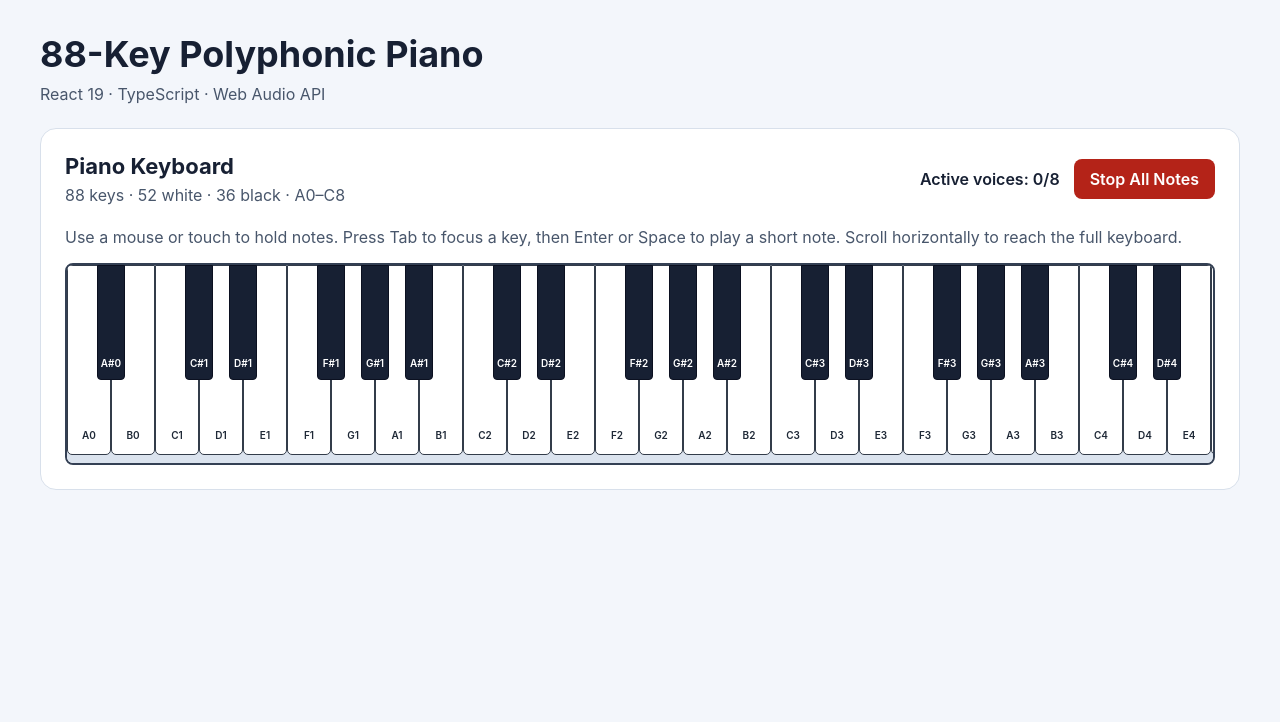
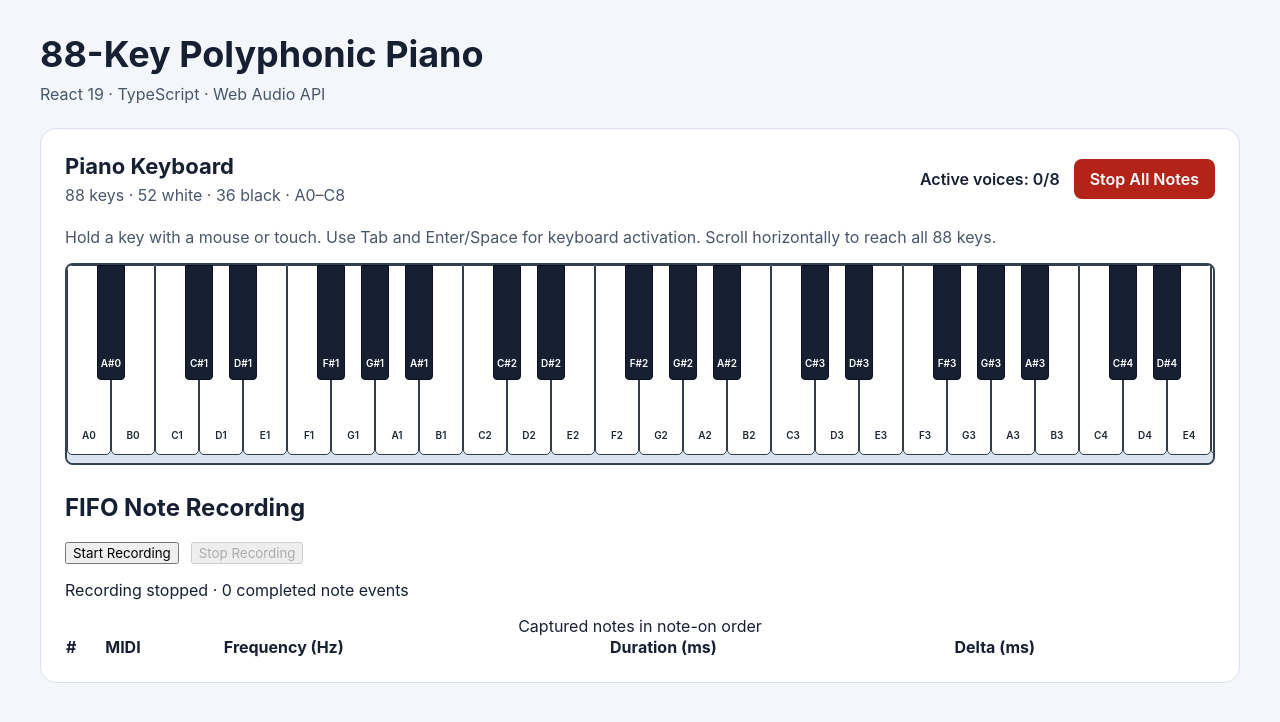
Before and after one commit to 24521912-source/24521912_CamTu_Lab3, a React (Vite) app in the folder Homework2/: page / in a window 1280 px wide. Shown: the top 722 px of the page. Built offline with nearby package versions, Linux system fonts and the light colour scheme.

Commit message:
feat(recording): capture ordered piano note events

```diff
--- a/Homework2/src/components/PianoKeyboard.tsx
+++ b/Homework2/src/components/PianoKeyboard.tsx
@@ -1,6 +1,8 @@
 import { useCallback, useEffect, useRef, useState } from "react";
 import { PIANO_NOTES } from "../piano/noteModel";
+import type { RecordedNoteEvent } from "../piano/types";
 import { PianoSynth } from "../audio/PianoSynth";
+import { NoteRecorder } from "../recording/NoteRecorder";
 import PianoKey from "./PianoKey";
 import styles from "./PianoKeyboard.module.css";
 
@@ -15,7 +17,9 @@ interface NoteSession {
   timer?: ReturnType<typeof setTimeout>;
 }
 
-const WHITE_NOTES = PIANO_NOTES.filter((note) => note.isWhite);
+const WHITE_NOTES = PIANO_NOTES.filter(
+  (note) => note.isWhite
+);
 
 const BLACK_NOTES = (() => {
   let whiteCount = 0;
@@ -35,15 +39,32 @@ const BLACK_NOTES = (() => {
   return positions;
 })();
 
+const BLACK_NOTE_MAP = new Map(
+  PIANO_NOTES.filter((note) => note.isBlack).map(
+    (note) => [note.midi, note]
+  )
+);
+
 export default function PianoKeyboard() {
   const synthRef = useRef<PianoSynth | null>(null);
   const sessionsRef = useRef(new Map<number, NoteSession>());
+
+  const recorderRef = useRef<NoteRecorder | null>(null);
+
+  if (recorderRef.current === null) {
+    recorderRef.current = new NoteRecorder();
+  }
 
   const [pressed, setPressed] = useState<ReadonlySet<number>>(
     () => new Set<number>()
   );
   const [activeCount, setActiveCount] = useState(0);
   const [error, setError] = useState("");
+
+  const [isRecording, setIsRecording] = useState(false);
+  const [recordedNotes, setRecordedNotes] = useState<
+    readonly RecordedNoteEvent[]
+  >([]);
 
   const refreshPressed = useCallback(() => {
     setPressed(new Set(sessionsRef.current.keys()));
@@ -82,10 +103,21 @@ export default function PianoKeyboard() {
     const synth = new PianoSynth();
     synthRef.current = synth;
 
+    const recorder = recorderRef.current!;
+
     const unsubscribe = synth.subscribe((voices, event) => {
       setActiveCount(voices.length);
 
-      if (event?.reason === "stolen" || event?.reason === "stopped") {
+      if (event) {
+        // Record the actual end of the audio voice.
+        // This also covers FIFO voice stealing.
+        recorder.noteOff(event.voice.id, performance.now());
+        setRecordedNotes(recorder.getEvents());
+
+        if (
+          event.reason === "stolen" ||
+          event.reason === "stopped"
+        ) {
           for (const [midi, session] of sessionsRef.current) {
             if (session.voiceId === event.voice.id) {
               sessionsRef.current.delete(midi);
@@ -96,6 +128,7 @@ export default function PianoKeyboard() {
 
               refreshPressed();
               break;
+            }
           }
         }
       }
@@ -118,6 +151,8 @@ export default function PianoKeyboard() {
     return () => {
       window.removeEventListener("blur", handleBlur);
       unsubscribe();
+
+      recorder.stop(performance.now());
 
       for (const session of sessionsRef.current.values()) {
         if (session.timer !== undefined) {
@@ -151,14 +186,24 @@ export default function PianoKeyboard() {
       refreshPressed();
       setError("");
 
-      // Audio activation may be asynchronous.
-      // A released note must not start playing afterward.
       void synth.unlock().then(
         () => {
           if (sessionsRef.current.get(midi) !== session) return;
 
           const voiceId = synth.noteOn(midi);
           session.voiceId = voiceId;
+
+          // Record only notes that successfully start playing.
+          const recorder = recorderRef.current;
+
+          if (recorder?.isRecording) {
+            recorder.noteOn(
+              voiceId,
+              midi,
+              PIANO_NOTES[midi - 21].freqHz,
+              performance.now()
+            );
+          }
 
           if (kind === "tap") {
             session.timer = setTimeout(() => {
@@ -215,7 +260,7 @@ export default function PianoKeyboard() {
     [startSession]
   );
 
-  function stopAllNotes() {
+  const stopAllNotes = useCallback(() => {
     for (const session of sessionsRef.current.values()) {
       if (session.timer !== undefined) {
         clearTimeout(session.timer);
@@ -225,13 +270,24 @@ export default function PianoKeyboard() {
     sessionsRef.current.clear();
     synthRef.current?.stopAll();
     refreshPressed();
+  }, [refreshPressed]);
+
+  function startRecording(): void {
+    if (isRecording) return;
+
+    recorderRef.current?.start();
+    setRecordedNotes([]);
+    setIsRecording(true);
   }
 
-  const blackNoteMap = new Map(
-    PIANO_NOTES.filter((note) => note.isBlack).map(
-      (note) => [note.midi, note]
-    )
-  );
+  function stopRecording(): void {
+    if (!isRecording) return;
+
+    const notes = recorderRef.current?.stop(performance.now()) ?? [];
+
+    setRecordedNotes(notes);
+    setIsRecording(false);
+  }
 
   return (
     <main className={styles.page}>
@@ -247,15 +303,14 @@ export default function PianoKeyboard() {
         <div className={styles.toolbar}>
           <div>
             <h2 id="piano-heading">Piano Keyboard</h2>
-            <p>
-              88 keys · 52 white · 36 black · A0–C8
-            </p>
+            <p>88 keys · 52 white · 36 black · A0–C8</p>
           </div>
 
           <div className={styles.controls}>
             <span aria-live="polite">
               Active voices: {activeCount}/8
             </span>
+
             <button
               type="button"
               className={styles.stopButton}
@@ -267,9 +322,9 @@ export default function PianoKeyboard() {
         </div>
 
         <p className={styles.instructions}>
-          Use a mouse or touch to hold notes. Press Tab to
-          focus a key, then Enter or Space to play a short note.
-          Scroll horizontally to reach the full keyboard.
+          Hold a key with a mouse or touch.
+          Use Tab and Enter/Space for keyboard activation.
+          Scroll horizontally to reach all 88 keys.
         </p>
 
         <div
@@ -296,8 +351,7 @@ export default function PianoKeyboard() {
             </div>
 
             {BLACK_NOTES.map(({ midi, left }) => {
-              const note = blackNoteMap.get(midi);
-
+              const note = BLACK_NOTE_MAP.get(midi);
               if (!note) return null;
 
               return (
@@ -320,6 +374,82 @@ export default function PianoKeyboard() {
             Audio error: {error}
           </p>
         )}
+
+        <section
+          aria-labelledby="recording-heading"
+          style={{ marginTop: 28 }}
+        >
+          <h2 id="recording-heading">FIFO Note Recording</h2>
+
+          <div
+            style={{
+              display: "flex",
+              flexWrap: "wrap",
+              gap: 12,
+              marginBottom: 16,
+            }}
+          >
+            <button
+              type="button"
+              onClick={startRecording}
+              disabled={isRecording}
+            >
+              Start Recording
+            </button>
+
+            <button
+              type="button"
+              onClick={stopRecording}
+              disabled={!isRecording}
+            >
+              Stop Recording
+            </button>
+          </div>
+
+          <p role="status">
+            {isRecording
+              ? "Recording in progress"
+              : "Recording stopped"}
+            {" · "}
+            {recordedNotes.length} completed note events
+          </p>
+
+          <div style={{ overflowX: "auto" }}>
+            <table
+              style={{
+                width: "100%",
+                borderCollapse: "collapse",
+                textAlign: "left",
+              }}
+            >
+              <caption>
+                Captured notes in note-on order
+              </caption>
+
+              <thead>
+                <tr>
+                  <th scope="col">#</th>
+                  <th scope="col">MIDI</th>
+                  <th scope="col">Frequency (Hz)</th>
+                  <th scope="col">Duration (ms)</th>
+                  <th scope="col">Delta (ms)</th>
+                </tr>
+              </thead>
+
+              <tbody>
+                {recordedNotes.map((note, index) => (
+                  <tr key={index}>
+                    <td>{index + 1}</td>
+                    <td>{note.midi}</td>
+                    <td>{note.freqHz.toFixed(2)}</td>
+                    <td>{note.durationMs.toFixed(0)}</td>
+                    <td>{note.deltaMs.toFixed(0)}</td>
+                  </tr>
+                ))}
+              </tbody>
+            </table>
+          </div>
+        </section>
       </section>
     </main>
   );
--- /dev/null
+++ b/Homework2/src/recording/NoteRecorder.ts
@@ -0,0 +1,161 @@
+import type { RecordedNoteEvent } from "../piano/types";
+
+interface NoteEntry {
+  readonly voiceId: number;
+  readonly midi: number;
+  readonly freqHz: number;
+  readonly startMs: number;
+  readonly deltaMs: number;
+  endMs: number | null;
+}
+
+export class NoteRecorder {
+  private entries: NoteEntry[] = [];
+  private readonly active = new Map<number, NoteEntry>();
+  private previousStartMs: number | null = null;
+  private recording = false;
+
+  get isRecording(): boolean {
+    return this.recording;
+  }
+
+  /**
+   * Begin a new recording.
+   * Previous events are cleared.
+   * Notes already playing before this call are not recorded.
+   */
+  start(): void {
+    this.entries = [];
+    this.active.clear();
+    this.previousStartMs = null;
+    this.recording = true;
+  }
+
+  /**
+   * Capture note-on only after the synth has started a voice.
+   * voiceId identifies one specific audio voice, not just a pitch.
+   */
+  noteOn(
+    voiceId: number,
+    midi: number,
+    freqHz: number,
+    atMs: number
+  ): void {
+    if (!this.recording) return;
+
+    if (!Number.isSafeInteger(voiceId) || voiceId <= 0) {
+      throw new RangeError("Invalid voice ID");
+    }
+
+    if (!Number.isInteger(midi) || midi < 21 || midi > 108) {
+      throw new RangeError("Invalid MIDI note");
+    }
+
+    if (!Number.isFinite(freqHz) || freqHz <= 0) {
+      throw new RangeError("Invalid frequency");
+    }
+
+    this.validateTime(atMs);
+
+    if (this.active.has(voiceId)) {
+      throw new Error("Voice is already being recorded");
+    }
+
+    if (
+      this.previousStartMs !== null &&
+      atMs < this.previousStartMs
+    ) {
+      throw new RangeError("Note-on timestamps must be ordered");
+    }
+
+    const deltaMs =
+      this.previousStartMs === null
+        ? 0
+        : atMs - this.previousStartMs;
+
+    const entry: NoteEntry = {
+      voiceId,
+      midi,
+      freqHz,
+      startMs: atMs,
+      deltaMs,
+      endMs: null,
+    };
+
+    this.entries.push(entry);
+    this.active.set(voiceId, entry);
+    this.previousStartMs = atMs;
+  }
+
+  /**
+   * Finalize one recorded voice.
+   *
+   * Called for normal release, FIFO stealing or Stop All.
+   */
+  noteOff(voiceId: number, atMs: number): void {
+    const entry = this.active.get(voiceId);
+
+    if (!entry) return;
+
+    this.validateTime(atMs);
+
+    if (atMs < entry.startMs) {
+      throw new RangeError("Note-off precedes note-on");
+    }
+
+    entry.endMs = atMs;
+    this.active.delete(voiceId);
+  }
+
+  /**
+   * Stop recording, finalizing notes still held.
+   * Stopping the recorder does NOT stop live audio.
+   */
+  stop(atMs: number): readonly RecordedNoteEvent[] {
+    if (!this.recording) {
+      return this.getEvents();
+    }
+
+    this.validateTime(atMs);
+
+    for (const entry of this.active.values()) {
+      if (atMs < entry.startMs) {
+        throw new RangeError("Stop time precedes note-on");
+      }
+    }
+
+    for (const voiceId of Array.from(this.active.keys())) {
+      this.noteOff(voiceId, atMs);
+    }
+
+    this.recording = false;
+    return this.getEvents();
+  }
+
+  /**
+   * Return completed events in note-on order.
+   * Unfinished notes are excluded until released or stopped.
+   */
+  getEvents(): readonly RecordedNoteEvent[] {
+    return Object.freeze(
+      this.entries
+        .filter((entry) => entry.endMs !== null)
+        .map((entry) =>
+          Object.freeze({
+            midi: entry.midi,
+            freqHz: entry.freqHz,
+            durationMs: (entry.endMs as number) - entry.startMs,
+            deltaMs: entry.deltaMs,
+          })
+        )
+    );
+  }
+
+  private validateTime(atMs: number): void {
+    if (!Number.isFinite(atMs) || atMs < 0) {
+      throw new RangeError(
+        "Timestamp must be a non-negative finite number"
+      );
+    }
+  }
+}
```
Also changed, not shown: 1 other file (tests, documents, lock files or other folders). Lines whose indentation alone changed are shown as unchanged.
